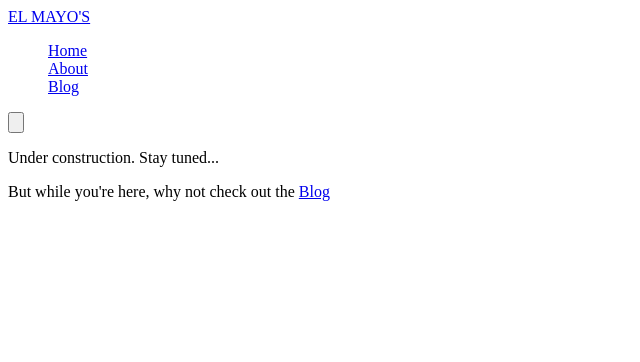
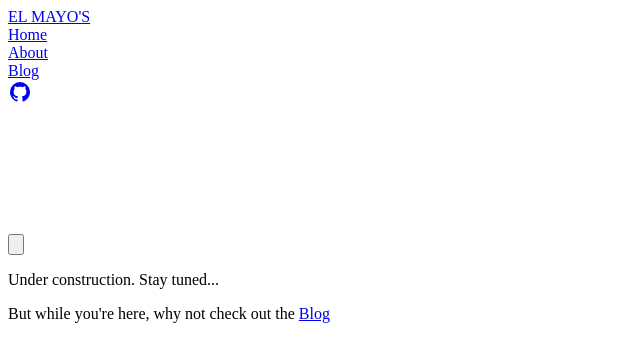
Before and after one commit to mic-meier/elmayo, a Next.js app: page / in a window 1280 px wide. Shown: the top 362 px of the page, without its empty margins (0-640 px from the left). Built offline with nearby package versions, Linux system fonts and the light colour scheme.

Commit message:
feat: Add github link to lg view

```diff
--- a/components/NavBar.tsx
+++ b/components/NavBar.tsx
@@ -19,7 +19,7 @@
 
 const NavLink = ({ href, children }: LinkProps) => {
   return (
-    <div className="px-5 py-2 ">
+    <div className="px-5 py-2">
       <Link href={`${href}`}>{children}</Link>
     </div>
   )
@@ -113,13 +113,23 @@
           </Link>
         </div>
         <div>
-          <ul className="hidden lg:flex">
+          <div className="hidden lg:flex">
             {LINKS.map((link) => (
               <NavLink key={link.to} href={link.to}>
                 {link.name}
               </NavLink>
             ))}
-          </ul>
+            <a href="https://www.github.com/mic-meier" className="px-5 py-2">
+              <span>
+                <svg className="w-7 h-7">
+                  <path
+                    fill="currentColor"
+                    d="M12,2A10,10 0 0,0 2,12C2,16.42 4.87,20.17 8.84,21.5C9.34,21.58 9.5,21.27 9.5,21C9.5,20.77 9.5,20.14 9.5,19.31C6.73,19.91 6.14,17.97 6.14,17.97C5.68,16.81 5.03,16.5 5.03,16.5C4.12,15.88 5.1,15.9 5.1,15.9C6.1,15.97 6.63,16.93 6.63,16.93C7.5,18.45 8.97,18 9.54,17.76C9.63,17.11 9.89,16.67 10.17,16.42C7.95,16.17 5.62,15.31 5.62,11.5C5.62,10.39 6,9.5 6.65,8.79C6.55,8.54 6.2,7.5 6.75,6.15C6.75,6.15 7.59,5.88 9.5,7.17C10.29,6.95 11.15,6.84 12,6.84C12.85,6.84 13.71,6.95 14.5,7.17C16.41,5.88 17.25,6.15 17.25,6.15C17.8,7.5 17.45,8.54 17.35,8.79C18,9.5 18.38,10.39 18.38,11.5C18.38,15.32 16.04,16.16 13.81,16.41C14.17,16.72 14.5,17.33 14.5,18.26C14.5,19.6 14.5,20.68 14.5,21C14.5,21.27 14.66,21.59 15.17,21.5C19.14,20.16 22,16.42 22,12A10,10 0 0,0 12,2Z"
+                  ></path>
+                </svg>
+              </span>
+            </a>
+          </div>
         </div>
         <div className="block lg:hidden">
           <MobileMenu />
```
